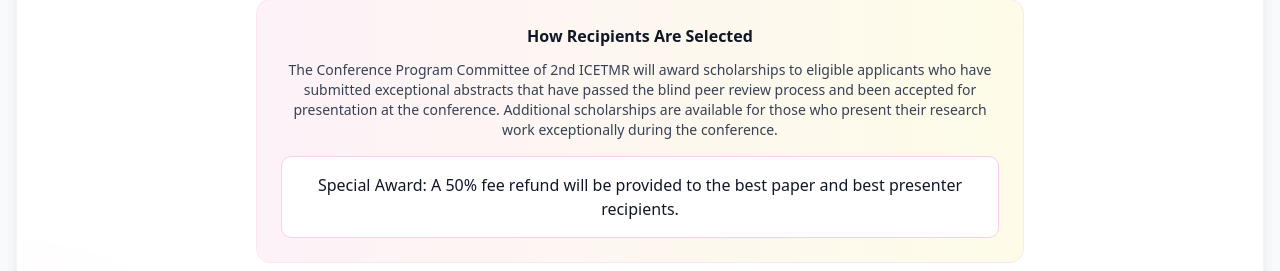
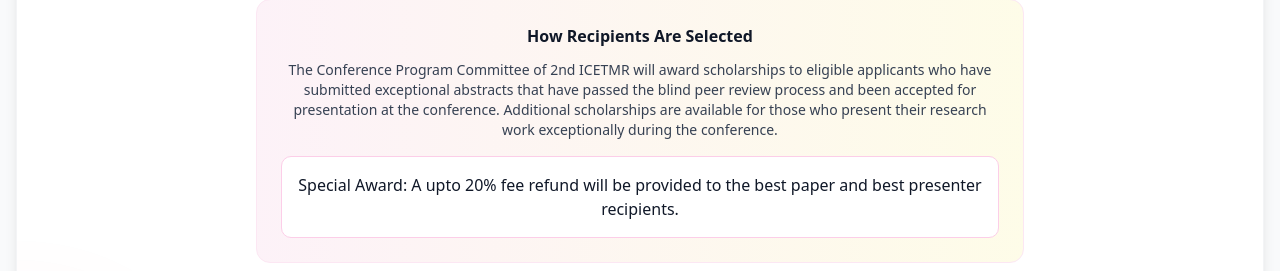
Before and after one commit to ZepResearch/icetmr, a Next.js app: page /awards in a window 1280 px wide. Shown: the part 992-1263 px from the top of the page. Built offline with nearby package versions, Linux system fonts and the light colour scheme; no server answers.

Commit message:
fix: Update special award fee refund percentage in awards page

```diff
--- a/src/app/(pages)/awards/Content.jsx
+++ b/src/app/(pages)/awards/Content.jsx
@@ -91,7 +91,7 @@
                     </p>
                     <div className="bg-white rounded-lg p-4 border border-pink-200">
                       <p className="font-medium text-gray-900">
-                        Special Award: A 50% fee refund will be provided to the best paper and best presenter
+                        Special Award: A upto 20% fee refund will be provided to the best paper and best presenter
                         recipients.
                       </p>
                     </div>
```
